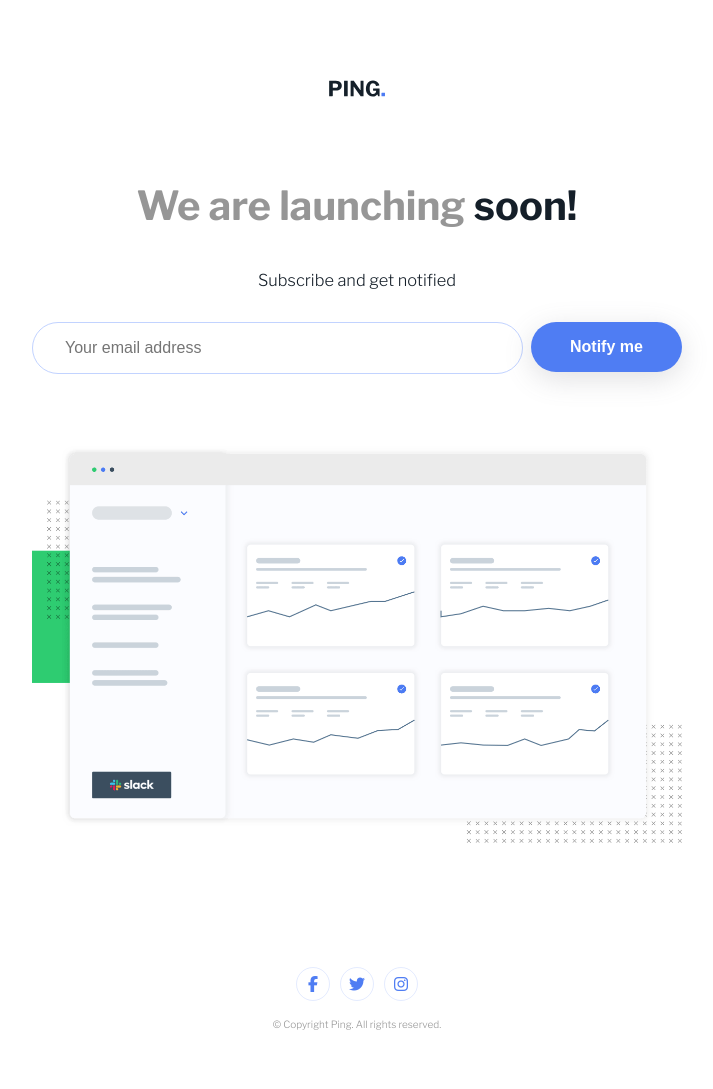
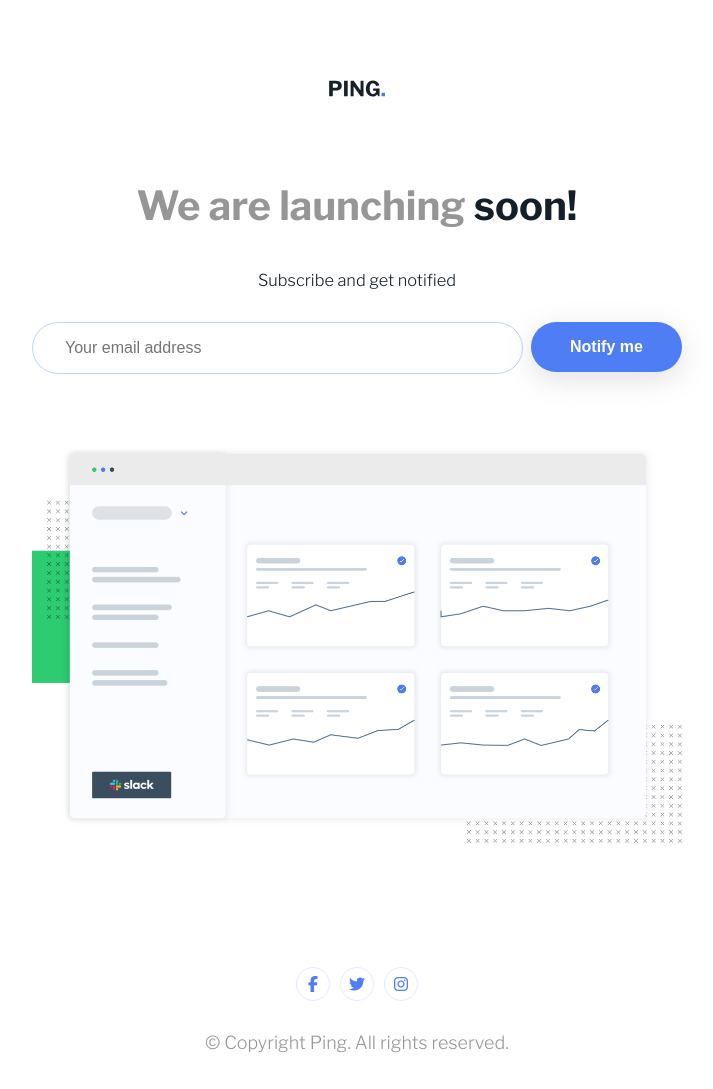
Before and after one commit to Just9krish/PING-comming-soon, a plain HTML site: page index.html in a window 1280 px wide. Shown: the whole page, without its empty margins (283-996 px from the left). Before the commit the page ends 1066 px from the top, so only its background shows below. Drawn offline with nearby package versions, Linux system fonts and the light colour scheme.

Commit message:
fully completed

```diff
--- a/style.css
+++ b/style.css
@@ -156,7 +156,7 @@ picture {
 
 .copyright {
     margin-top: 1.725em;
-    font-size: 0.625rem;
+    font-size: 1.125rem;
     color: var(--Gray);
 }
 
```
